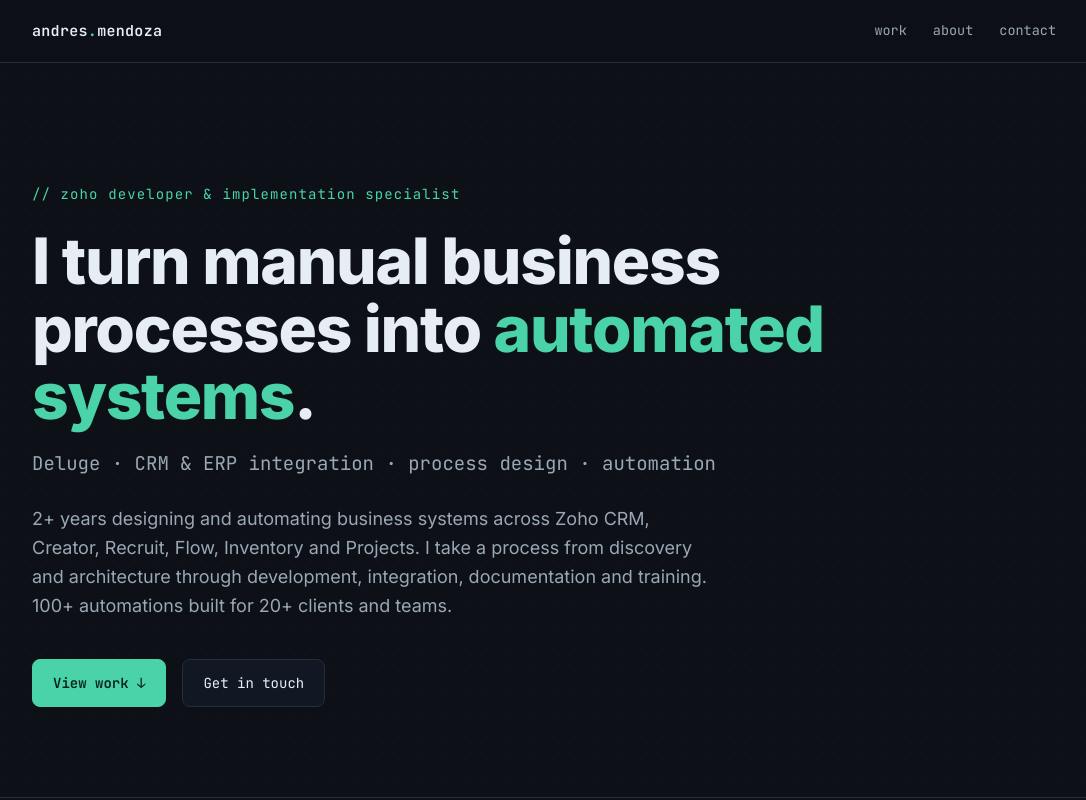
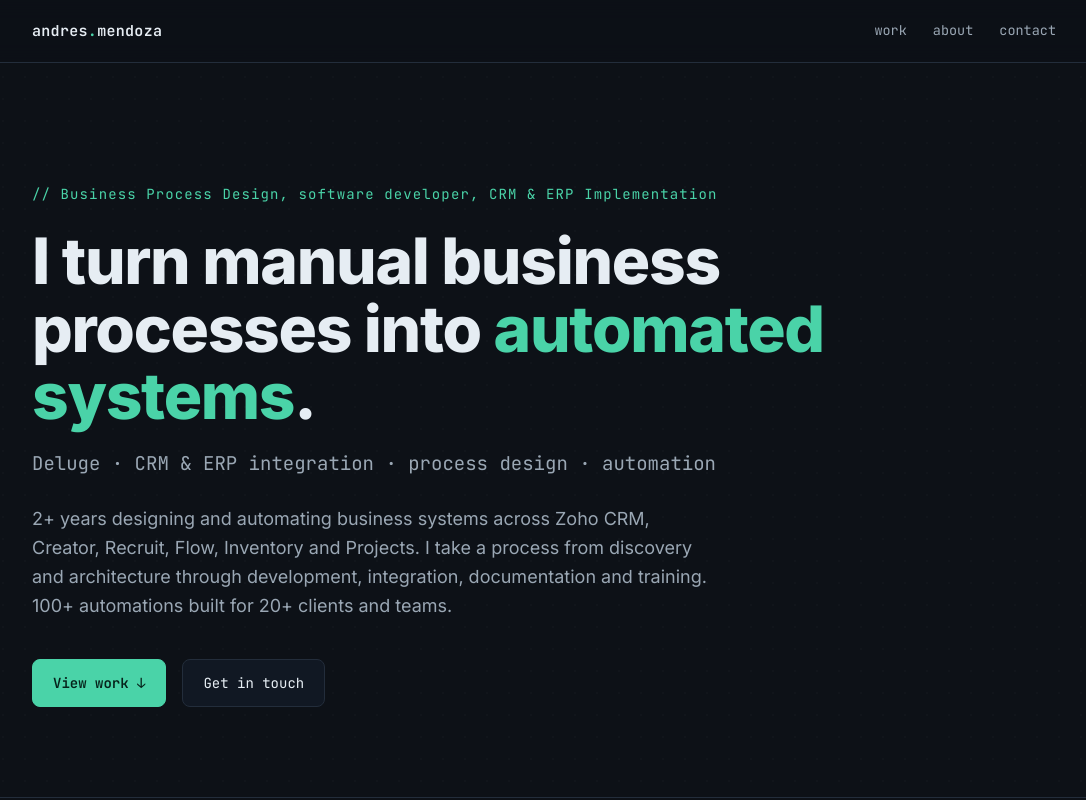
Before and after one commit to AndresDarioMendoza2910/andresdariomendoza2910.github.io, a plain HTML site: page index.html in a window 1280 px wide. Shown: the top 800 px of the page, without its empty margins (96-1182 px from the left). Drawn offline with Linux system fonts and the light colour scheme.

Commit message:
minor changes

```diff
--- a/index.html
+++ b/index.html
@@ -3,7 +3,7 @@
 <head>
 <meta charset="utf-8">
 <meta name="viewport" content="width=device-width, initial-scale=1">
-<title>Andrés Mendoza — Zoho Developer & Automation Specialist</title>
+<title>Andrés Mendoza — Business Process Design, software developer, CRM & ERP Implementation</title>
 <meta name="description" content="Andrés Mendoza — Zoho Developer & Implementation Specialist. Business systems, Deluge automation, CRM & ERP integration.">
 <link rel="preconnect" href="https://fonts.googleapis.com">
 <link rel="preconnect" href="https://fonts.gstatic.com" crossorigin>
@@ -26,7 +26,7 @@
 
 <header class="hero">
   <div class="wrap">
-    <div class="kick mono">// zoho developer &amp; implementation specialist</div>
+    <div class="kick mono">// Business Process Design, software developer, CRM & ERP Implementation</div>
     <h1>I turn manual business<br>processes into <span class="accent">automated systems</span>.</h1>
     <div class="role mono">Deluge · CRM &amp; ERP integration · process design · automation</div>
     <p class="lede">2+ years designing and automating business systems across Zoho CRM, Creator, Recruit, Flow, Inventory and Projects. I take a process from discovery and architecture through development, integration, documentation and training. 100+ automations built for 20+ clients and teams.</p>
```
